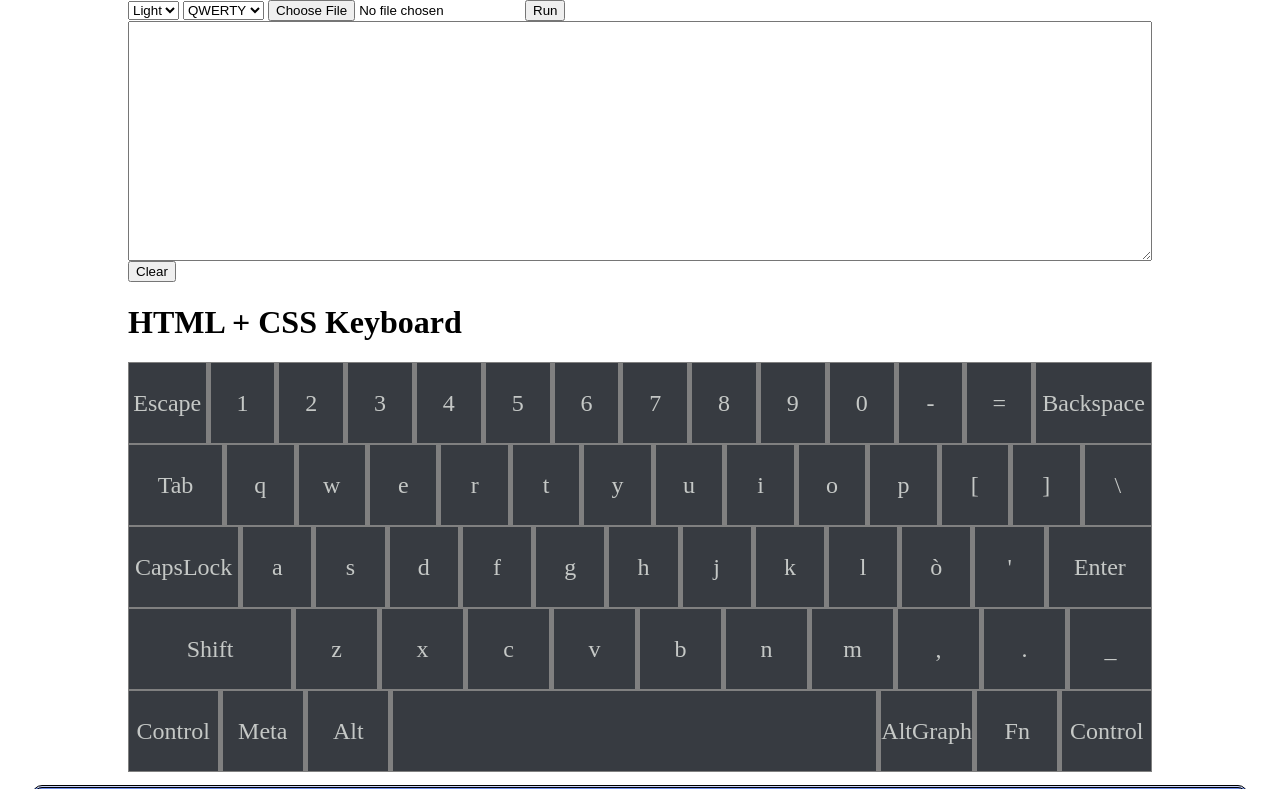
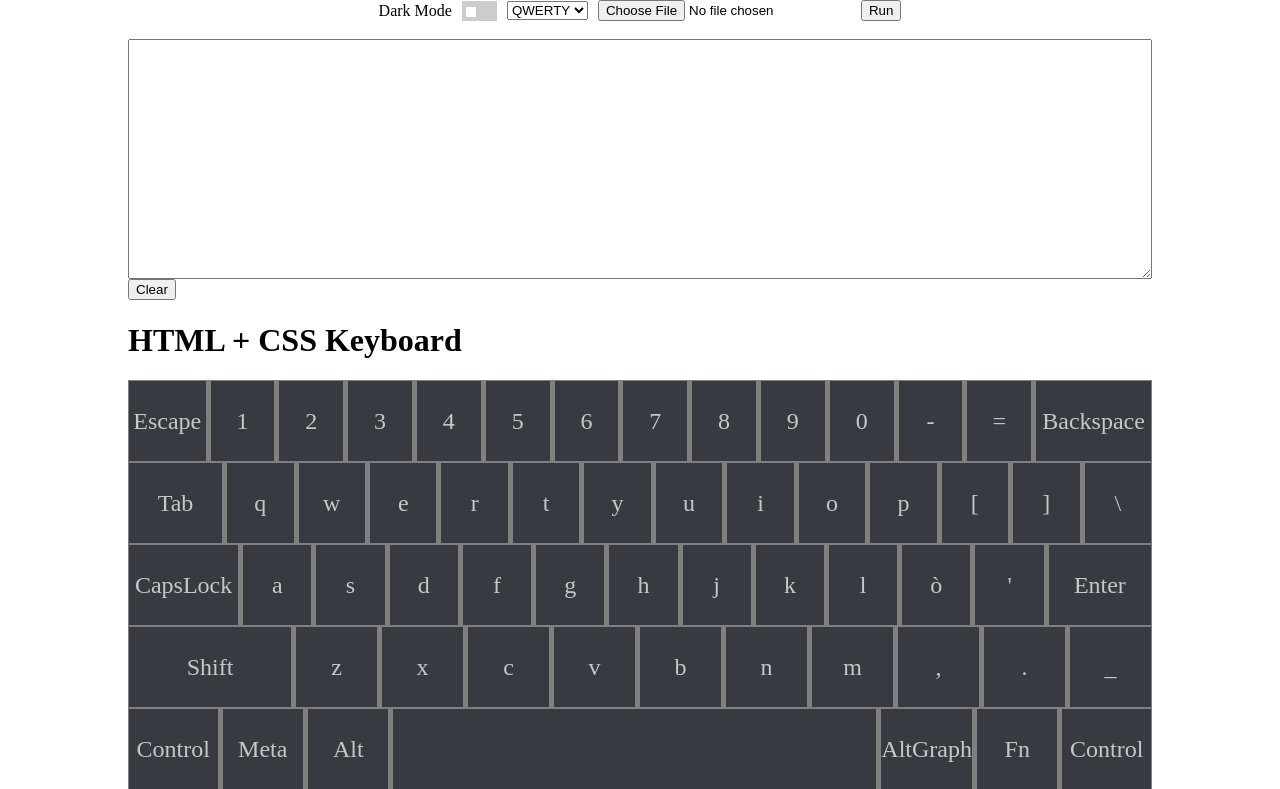
Before and after one commit to ec-uni/KEV, a Flask app: page / in a window 1280 px wide. Shown: the part 84-873 px from the top of the page. Run offline with Flask 3, Linux system fonts and the light colour scheme.

Commit message:
added dark mode and fixed upper bar.

```diff
--- a/static/css/index.css
+++ b/static/css/index.css
@@ -1,3 +1,58 @@
+
+.switch
+{
+  position: relative;
+  display: inline-block;
+  width: 35px;
+  height: 20px;
+
+}
+
+.switch input
+{
+  opacity: 0;
+  width: 0;
+  height: 0;
+}
+
+.slider {
+  position: absolute;
+  cursor: pointer;
+  top: 0;
+  left: 0;
+  right: 0;
+  bottom: 0;
+  background-color: #ccc;
+  -webkit-transition: .4s;
+  transition: .4s;
+}
+
+.slider:before {
+  position: absolute;
+  content: "";
+  height: 10px;
+  width: 10px;
+  left: 4px;
+  bottom: 4px;
+  background-color: white;
+  -webkit-transition: .4s;
+  transition: .4s;
+}
+
+input:checked + .slider {
+  background-color: #2196F3;
+}
+
+input:focus + .slider {
+  box-shadow: 0 0 1px #2196F3;
+}
+
+input:checked + .slider:before {
+  -webkit-transform: translateX(16px);
+  -ms-transform: translateX(16px);
+  transform: translateX(16px);
+}
+
 
 .keyboard
 {
@@ -72,6 +127,16 @@
 	flex:2;
 }
 
+.uppertext
+{
+
+display: flex;
+justify-content: center;
+gap: 10px;
+align-items: center;
+
+}
+
 #battlefield
 {
 	font-size: clamp(.5em,3vh,6em);
--- a/static/js/index.js
+++ b/static/js/index.js
@@ -69,8 +69,8 @@ function UpdateViewKeys(e) {
    if(e.type === "layoutChange")
 		ext.setlayout(e.value);
 
-   if(e.type === "themeselection")
-	ext.themechange(e.value);
+   /*if(e.type === "themeselection")
+	ext.themechange(e.value);*/
 
 }
 
--- a/static/js/lib.js
+++ b/static/js/lib.js
@@ -153,7 +153,26 @@ export function changekeycolor(code) {
     }, 50);
 }
 
-export function themechange(value)
+
+const themeCheckbox = document.getElementById("Theme");
+
+themeCheckbox.addEventListener("change", () => {
+  if (themeCheckbox.checked) { // checkbox ON
+
+	document.body.style.backgroundColor = "#C5C8C6";
+	document.body.style.color = "#ffffff";
+
+	console.log("Darkmode");
+  } else { // checkbox OFF
+
+	document.body.style.backgroundColor = "#ffffff";
+        document.body.style.color = "#C5C8C6";
+
+	console.log("Lightmode");
+  }
+});
+
+/*export function themechange(value)
 {
   if (value === "Light") {
 	  document.body.style.backgroundColor = "#ffffff";
@@ -164,7 +183,7 @@ export function themechange(value)
   }
 
 
-}
+}*/
 
 export function UpdateKeyColors(maxPresses)
 {
--- a/templates/index.html
+++ b/templates/index.html
@@ -11,11 +11,19 @@
 
 {% block content %}
 
-<form autocomplete="off">
+<div class="uppertext">
+
+<span>Dark Mode</span>
+<label class="switch">
+<input type="checkbox" id="Theme" name="Theme">
+<span class="slider"></span>
+</label>
+
+<!--<form autocomplete="off">
 <select id="Theme" name="Theme">
   <option>Dark</option>
   <option selected>Light</option>
-</select>
+</select>-->
 
 <select id="Keyboard-Layout" name="Keyboard-Layout">
 	<option value="QWERTY">QWERTY</option>
@@ -25,6 +33,8 @@
 </select>
 <input id="inputfile" type="file" accept=".txt">
 <button id="benchmark">Run</button>
+
+</div>
 
 <br>
 <textarea id="battlefield" wrap="soft"></textarea>
```
